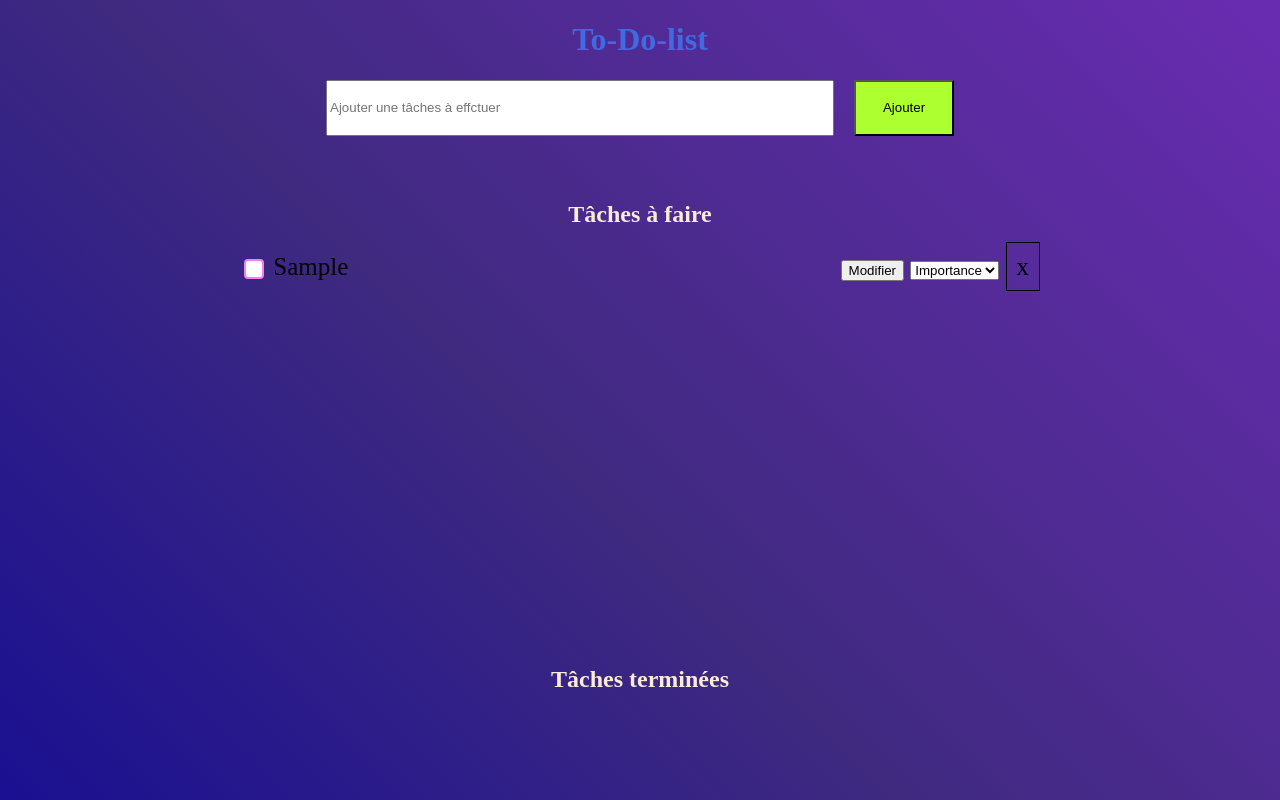
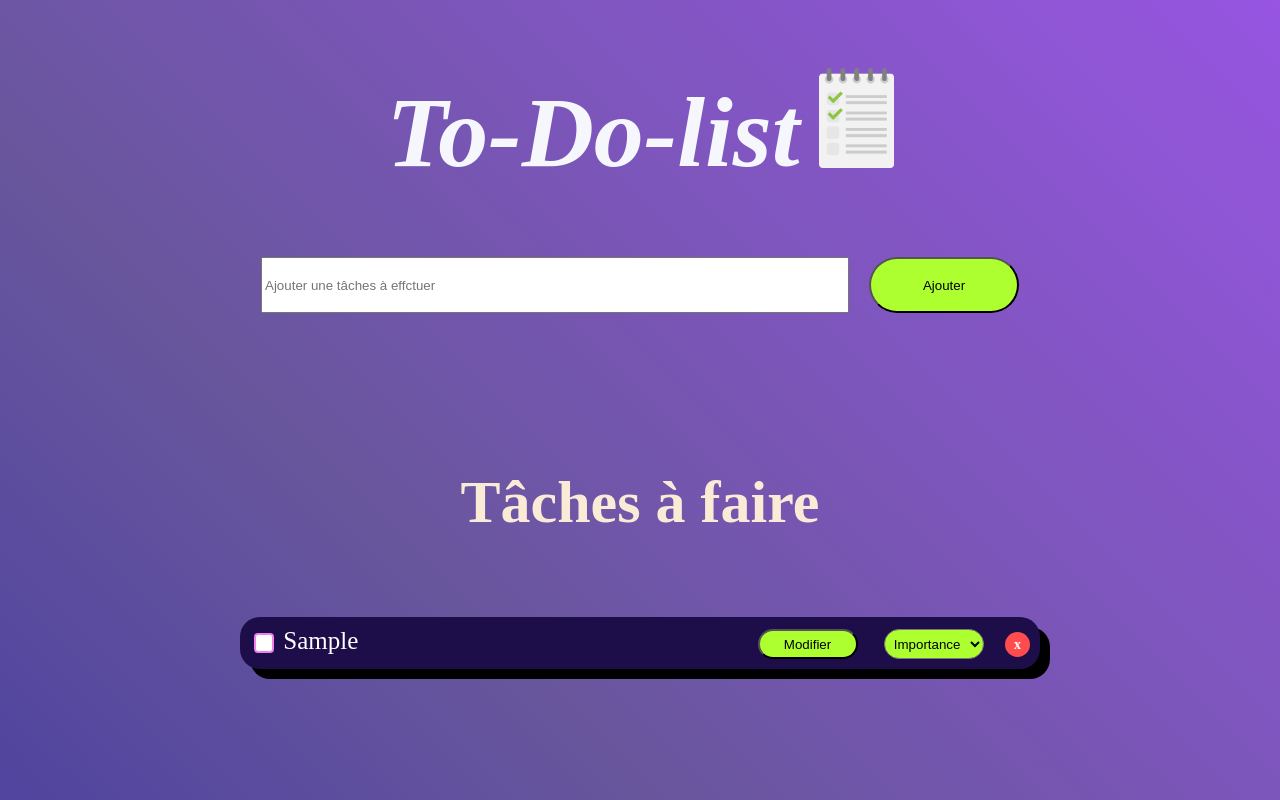
Before and after one commit to Moussa406/To-do-list, a plain HTML site: page index.html in a window 1280 px wide. Both pictures are taken after typing "Sample" into the empty fields and a click on the button "Ajouter". Shown: the top 800 px of the page. Drawn offline with Linux system fonts and the light colour scheme.

Commit message:
modification JS et CSS

```diff
--- a/index.html
+++ b/index.html
@@ -9,21 +9,28 @@
 </head>
 <body>
     <div id="todo-container">
+
+
         <div id="header">
+            <div class="titre">
                 <h1>To-Do-list</h1>
+                <img src="img/checklist-6640235_1280.png" alt="bloc note">
+            </div>
         </div>
         <div id="to-form">
             <input type="text" class="ajouter" name="ajouter-boite" id="ajouter-boite2" placeholder="Ajouter une tâches à effctuer">
-            <button id="button" onclick="ajouterTaches()">Ajouter</button>
+            <button id="ajouter-btn">Ajouter</button>
         </div>
+
             <div class="taches">
                 <h2>Tâches à faire</h2>
                 <ul class="container" id="liste-container"></ul>
             </div>
             <div class="taches2">
-        <h2>Tâches terminées</h2>
+                <h2 class="finTaches">Tâches terminées</h2>
                 <ul class= "container" id="liste-container2"></ul>
             </div>
+
     </div>
     <script src="script.js"></script>
 </body>
--- a/script.js
+++ b/script.js
@@ -20,7 +20,7 @@ function ajouterTaches(){
     <div class = "buttonAndDelete">
         <button class="edit-btn">Modifier</button>
         <select class="importance-dropdown">
-            <option disabled selected>Importance</option>
+            <option>Importance</option>
             <option value="high">Haute</option>
             <option value="low">Basse</option>
         </select>
@@ -32,7 +32,10 @@ function ajouterTaches(){
 
     dropdown.addEventListener("change", function () {
     if (dropdown.value === "high") {
-        tacheTexte.style.color = "red"; }
+        tacheTexte.style.color = "red";
+     } else {
+        tacheTexte.style.color = "white";}
+
     });
 
     li.querySelector(".supprimer-btn").addEventListener("click", function () {
@@ -72,3 +75,10 @@ function ajouterTaches(){
 
 }
 document.getElementById("ajouter-btn").addEventListener("click", ajouterTaches);
+
+ajouterBoite2.addEventListener("keydown", function(event) {
+    if (event.key === "Enter") {
+        event.preventDefault();
+        ajouterTaches();
+    }
+});
--- a/styles.css
+++ b/styles.css
@@ -1,49 +1,84 @@
 body{
-    background: linear-gradient(45deg,#0f0896,#3f2a80,#692cb1);
+    background: linear-gradient(45deg,#352fa1,#68569d,#9755e1);
 
 }
 
-h1{
+.titre{
+    color: rgb(245, 247, 252);
+    text-align: center;
+    font-style: italic;
+    font-size: 50px;
+    display: flex;
+    justify-content: center;
 
-    color: royalblue;
-    text-align: center;
 }
 
+
 h2{
-    margin-top: 65px;
+    margin-top: 155px;
     text-align: center;
     color: antiquewhite;
+    font-size: 60px;
 
 }
 li{
     display: flex;
     justify-content: space-between;
+    margin-top: 30px;
+    background-color: #1d0e4a;
+    padding-bottom: 10px;
+    padding-top: 10px;
+    border-radius: 20px;
+    box-shadow: 10px 10px ;
+    padding-left: 10px;
+    padding-right: 10px;
+
 }
 .ajouter {
-    width: 500px;
+    width: 580px;
     height: 50px;
 }
 
-#button{
+#ajouter-btn{
     margin-left: 20px;
-    width: 100px;
+    width: 150px;
     background-color: greenyellow;
     cursor: pointer;
+    border-radius: 50px;
+    transition: all 0.3s ease;
+}
+
+#ajouter-btn:hover{
+    background-color: rgb(0, 255, 21);
+    transform: scale(1.1);
 }
 #to-form{
     display: flex;
     justify-content: center;
+
 }
 
 .taches, .taches2 {
     width: 800px;
     margin-left: auto;
     margin-right: auto;
-    height: 400px;
+    height: 600px;
+}
 
+.finTaches{
+    margin-top: 50px;
 
 }
 
+.taches{
+    overflow-y: scroll;
+    scrollbar-width: auto;
+    width: 1000px;
+
+}
+.taches2{
+    margin-top: auto;
+}
 .container{
     display: flex;
     justify-content: center;
@@ -54,23 +89,48 @@ li{
     text-align:start;
     width: 800px;
     margin-left: auto;
-    margin-right: auto;
+    margin-right: 100px;
+
+
 }
 
-.supprimer-btn{
+.supprimer-btn {
+    display: inline-block;
+    background-color: #ff4d4d;
+    color: white;
+    font-size: 14px;
+    font-weight: bold;
+    border: none;
+    border-radius: 50%;
+    width: 25px;
+    height: 25px;
+    line-height: 25px;
+    text-align: center;
     cursor: pointer;
-    border: 1px solid black;
-    padding: 10px;
+    transition: all 0.3s ease;
+    margin-left: 15px;
 }
-/* Style général pour cacher l'apparence native du checkbox */
+
+
+.supprimer-btn:hover {
+    background-color: #e60000;
+    transform: scale(1.1);
+}
+
+
+.supprimer-btn:active {
+    background-color: #cc0000;
+    transform: scale(0.9);
+}
+
 input[type="checkbox"].custom-checkbox {
     appearance: none;
     -webkit-appearance: none;
     -moz-appearance: none;
     width: 20px;
     height: 20px;
-    border: 2px solid violet; /* Couleur de la bordure */
-    border-radius: 4px; /* Coins arrondis */
+    border: 2px solid violet;
+    border-radius: 4px;
     background-color: white;
     cursor: pointer;
     transition: all 0.3s ease;
@@ -78,18 +138,18 @@ input[type="checkbox"].custom-checkbox {
     vertical-align: middle;
 }
 
-/* État au survol */
+
 input[type="checkbox"].custom-checkbox:hover {
-    border-color: violet; /* Couleur de la bordure au survol */
-}
-
-/* Style lorsqu'il est coché */
-input[type="checkbox"].custom-checkbox:checked {
-    background-color: #4caf50; /* Couleur de fond lorsqu'il est coché */
     border-color: violet;
 }
 
-/* Ajouter une coche (✔) lorsqu'il est coché */
+
+input[type="checkbox"].custom-checkbox:checked {
+    background-color: #4caf50;
+    border-color: violet;
+}
+
+
 input[type="checkbox"].custom-checkbox:checked::after {
     content: '✔';
     font-size: 14px;
@@ -99,3 +159,52 @@ input[type="checkbox"].custom-checkbox:checked::after {
     line-height: 20px;
     font-weight: bold;
 }
+.edit-btn{
+    margin-left: 20px;
+    width: 100px;
+    background-color: greenyellow;
+    cursor: pointer;
+    border-radius: 50px;
+    height: 30px;
+    transition: all 0.3s ease;
+}
+
+.edit-btn:hover{
+    background-color: rgb(0, 255, 21);
+    transform: scale(1.1);
+}
+
+.edit-btn:active{
+    background-color: #4caf50;
+    transform: scale(0.9);
+}
+.importance-dropdown{
+    margin-left: 20px;
+    width: 100px;
+    background-color: greenyellow;
+    cursor: pointer;
+    border-radius: 50px;
+    height: 30px;
+    padding-left: 5px;
+    transition: all 0.3s ease;
+}
+
+.importance-dropdown:hover{
+    background-color: rgb(0, 255, 21);
+    transform: scale(1.1);
+}
+
+.taches-texte{
+    color: white;
+
+}
+#liste-container2{
+    text-decoration: line-through;
+
+}
+
+img{
+    height: 100px;
+    margin-left: 20px;
+    margin-top: 60px;
+}
```
Lines whose indentation alone changed are shown as unchanged.
